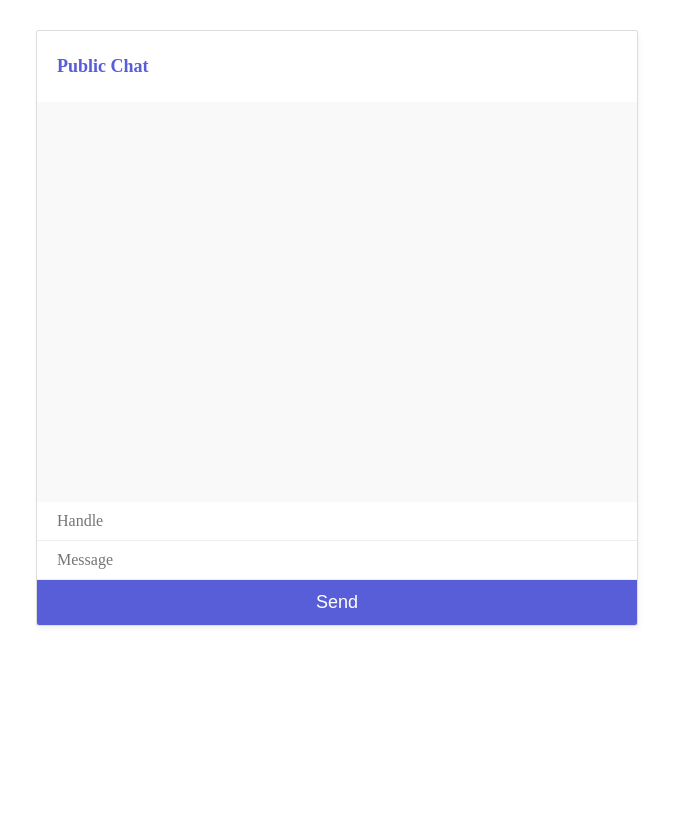
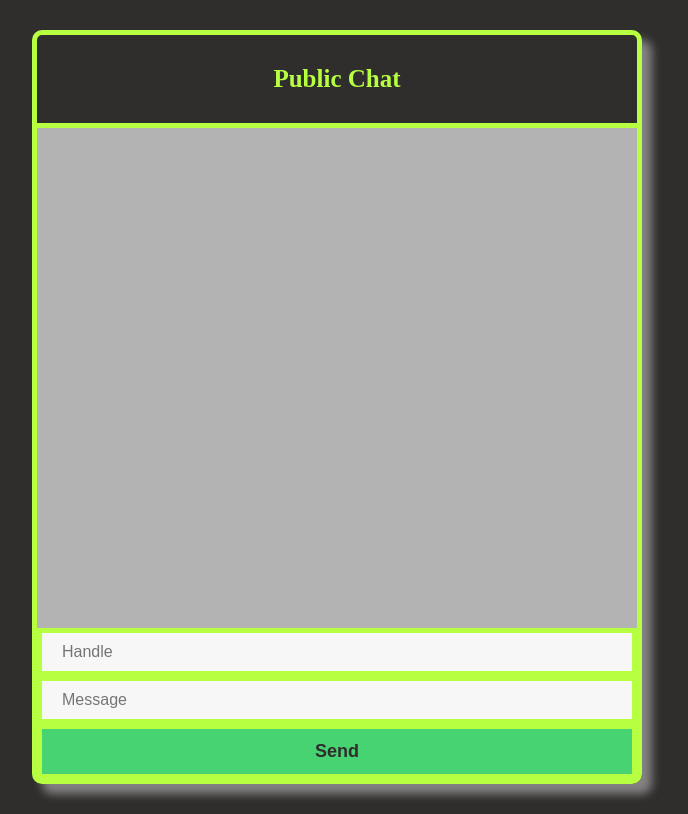
Before and after one commit to ENPANADA/Chat_NodeJS, a website: page public/index.html in a window 1280 px wide. Shown: the whole page, without its empty margins (303-991 px from the left). Drawn offline with nearby package versions, Linux system fonts and the light colour scheme; no server answers.

Commit message:
Update styles.css

```diff
--- a/public/styles.css
+++ b/public/styles.css
@@ -1,69 +1,89 @@
 body {
   font-family: "Nunito";
+  background-color: #302d2d;
 }
 
 h2 {
-  font-size: 18px;
-  padding: 10px 20px;
-  color: #575ed8;
+  font-size: 25px;
+  padding: 30px 0;
+  color: #b6ff41;
+  text-align: center;
+  border-bottom: 5px solid #b6ff41;
+  margin: 0;
 }
 
 #mario-chat {
   max-width: 600px;
   margin: 30px auto;
-  border: 1px solid #ddd;
-  box-shadow: 1px 3px 5px rgba(0, 0, 0, 0.05);
-  border-radius: 2px;
+  border: 5px solid #b6ff41;
+  border-radius: 10px;
+  box-shadow: 10px 10px 10px rgba(216, 216, 216, 0.5);
 }
 
 #chat-window {
-  height: 400px;
+  height: 500px;
   overflow: auto;
-  background: #f9f9f9;
+  background: #b3b3b3;
 }
 
 #output p {
-  padding: 14px 0px;
-  margin: 0 20px;
-  border-bottom: 1px solid #e9e9e9;
-  color: #555;
+  padding: 10px;
+  margin: 10px;
+  border: 3px solid #b6ff41;
+  background-color: #302d2d;
+  border-radius: 20px;
+  width: max-content;
+  border-bottom-left-radius: 0;
+  color: #e7e7e7;
 }
 
 #feedback p {
-  color: #aaa;
-  padding: 14px 0px;
-  margin: 0 20px;
+  color: #b6ff41;
+  padding: 10px;
+  margin: 10px;
+  text-shadow: 5px 5px 5px rgba(0, 0, 0, 0.5);
 }
 
 #output strong {
-  color: #575ed8;
+  color: #b6ff41;
 }
 
 label {
   box-sizing: border-box;
   display: block;
   padding: 10px 20px;
+
+}
+
+input:focus{
+  border: 0;
+  border: 5px solid #302d2d;
 }
 
 input {
   padding: 10px 20px;
   box-sizing: border-box;
-  background: #eee;
   border: 0;
   display: block;
   width: 100%;
-  background: #fff;
-  border-bottom: 1px solid #eee;
-  font-family: Nunito;
+  background: #f7f7f7;
+  border: 5px solid #b6ff41;
   font-size: 16px;
 }
 
 button {
-  background: #575ed8;
-  color: #fff;
+  font-weight: bold;
+  background: #47d371;
+  color: #302d2d;
   font-size: 18px;
-  border: 0;
-  padding: 12px 0;
+  border: 5px solid #b6ff41;
+  padding: 12px;
   width: 100%;
-  border-radius: 0 0 2px 2px;
+  cursor: pointer;
+  transition: transform,color 0.2s ease;
 }
+
+button:hover{
+  color: #f7f7f7;
+  transform: scale(1.01);
+}
```
